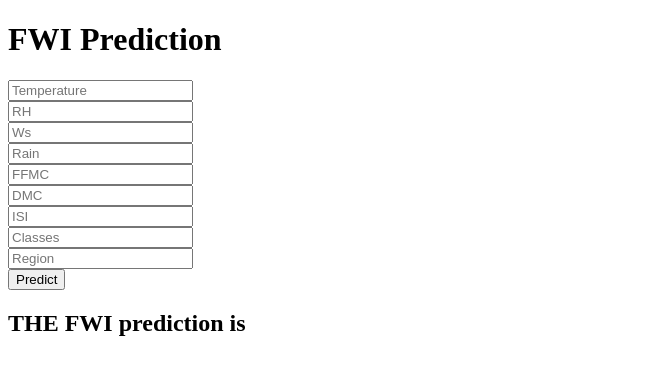
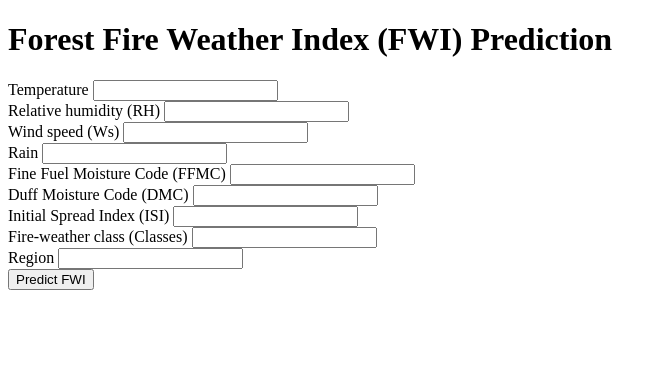
Before and after one commit to SamyakAnand/testforestfire, a Flask app: page /predictdata in a window 1280 px wide. Shown: the top 375 px of the page, without its empty margins (0-667 px from the left). Run offline with Flask 3, Linux system fonts and the light colour scheme; parts of the project's set-up code (start-up, migrations or seed data) failed here and were passed over.

Commit message:
fix: add accessible numeric prediction fields

```diff
--- a/templates/home.html
+++ b/templates/home.html
@@ -1,31 +1,62 @@
-<!DOCTYPE html>
+<!doctype html>
 <html lang="en">
 <head>
     <meta charset="UTF-8">
-    <title>FWI Prediction</title>
+    <meta name="viewport" content="width=device-width, initial-scale=1">
+    <title>Forest Fire Weather Index Prediction</title>
 </head>
 <body>
-    <div class="login">
-        <h1>FWI Prediction</h1>
-        <form action="{{ url_for('predict_datapoint')}}" method="post">
-            <input type="text" name="Temperature" placeholder="Temperature" required="required" /><br>
-            <input type="text" name="RH" placeholder="RH" required="required" /><br>
-            <input type="text" name="Ws" placeholder="Ws" required="required" /><br>
-            <input type="text" name="Rain" placeholder="Rain" required="required" /><br>
-            <input type="text" name="FFMC" placeholder="FFMC" required="required" /><br>
-            <input type="text" name="DMC" placeholder="DMC" required="required" /><br>
-            <input type="text" name="ISI" placeholder="ISI" required="required" /><br>
-            <input type="text" name="Classes" placeholder="Classes" required="required" /><br>
-            <input type="text" name="Region" placeholder="Region" required="required" /><br>
+    <main>
+        <h1>Forest Fire Weather Index (FWI) Prediction</h1>
 
-            <button type="submit">Predict</button>
+        <form action="{{ url_for('predict_datapoint') }}" method="post">
+            <div>
+                <label for="temperature">Temperature</label>
+                <input id="temperature" type="number" name="Temperature" step="any" required>
+            </div>
+            <div>
+                <label for="relative-humidity">Relative humidity (RH)</label>
+                <input id="relative-humidity" type="number" name="RH" step="any" required>
+            </div>
+            <div>
+                <label for="wind-speed">Wind speed (Ws)</label>
+                <input id="wind-speed" type="number" name="Ws" step="any" required>
+            </div>
+            <div>
+                <label for="rain">Rain</label>
+                <input id="rain" type="number" name="Rain" step="any" required>
+            </div>
+            <div>
+                <label for="ffmc">Fine Fuel Moisture Code (FFMC)</label>
+                <input id="ffmc" type="number" name="FFMC" step="any" required>
+            </div>
+            <div>
+                <label for="dmc">Duff Moisture Code (DMC)</label>
+                <input id="dmc" type="number" name="DMC" step="any" required>
+            </div>
+            <div>
+                <label for="isi">Initial Spread Index (ISI)</label>
+                <input id="isi" type="number" name="ISI" step="any" required>
+            </div>
+            <div>
+                <label for="classes">Fire-weather class (Classes)</label>
+                <input id="classes" type="number" name="Classes" step="any" required>
+            </div>
+            <div>
+                <label for="region">Region</label>
+                <input id="region" type="number" name="Region" step="any" required>
+            </div>
+
+            <button type="submit">Predict FWI</button>
         </form>
 
-        <h2>THE FWI prediction is {{ results }}</h2>
+        {% if error %}
+        <p id="prediction-error" role="alert" aria-live="polite">{{ error }}</p>
+        {% endif %}
 
-        {% if error %}
-        <p style="color:red;">{{ error }}</p>
+        {% if results is defined %}
+        <p id="prediction-result" role="status">Predicted FWI: {{ results }}</p>
         {% endif %}
-    </div>
+    </main>
 </body>
 </html>
```
